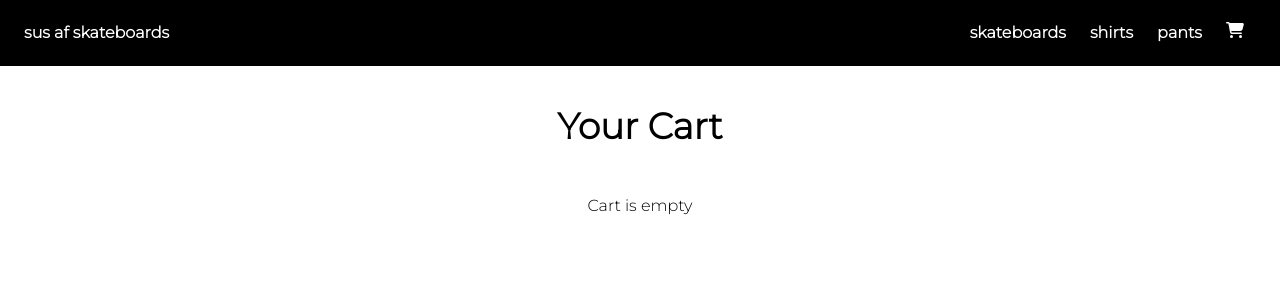
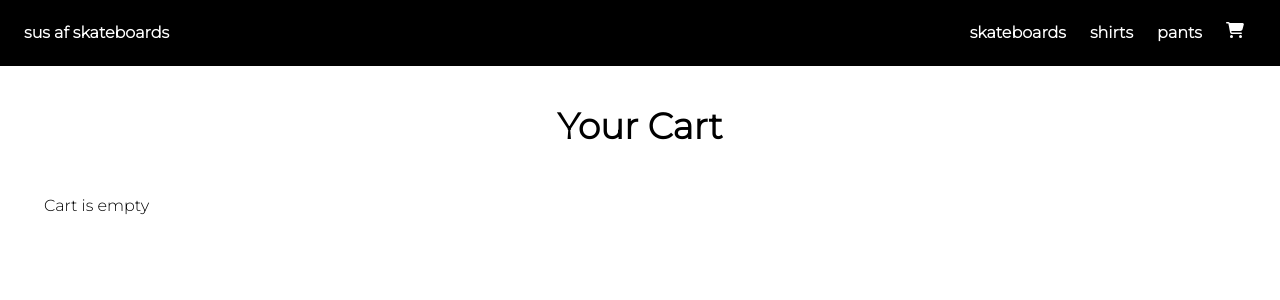
Before and after one commit to cHoMpDiSs/Skateshop-TypeScript-React-MongoDB, a React (Create React App) app: page /cart in a window 1280 px wide. Shown: the top 300 px of the page. Built offline with nearby package versions, Linux system fonts and the light colour scheme.

Commit message:
card card padding

```diff
--- a/src/components/Cartcard.tsx
+++ b/src/components/Cartcard.tsx
@@ -32,7 +32,7 @@ interface Props {
 const Cartcard: React.FC<Props> = (props) => {
     const {product, onAdd, onRemove, img } = props;
     return(
-        <div className="my-1 px-1 w-full lg:my-4 lg:px-4 lg:w-1/3 ">
+        <div className="my-1 px-1 w-full lg:my-4 lg:px-4 lg:w-1/3 mt-20 mb-20 lg:mt-20 lg:mb-20">
         <div className="rounded-lg shadow-lg ">
             <img className="object-cover h-96 mx-auto" src={img} alt={product.item.name}></img>
             <div className="text-center pb-3 ">
--- a/src/pages/Cart.tsx
+++ b/src/pages/Cart.tsx
@@ -61,7 +61,7 @@ const Cart: React.FC<Props> = (props) =>{
    <Header/>
    <h2 className="mb-4 mt-10 text-4xl font-extrabold text-center ">Your Cart</h2>
         <div className="container my-12 mx-auto px-4 md:px-12 ">
-                <div className="flex justify-center flex-wrap -mx-1 lg:-mx- ">
+                <div className="flex flex-wrap -mx-1 lg:-mx- ">
 
 
             {cartItems.length === 0 && <div>Cart is empty</div>}
```
